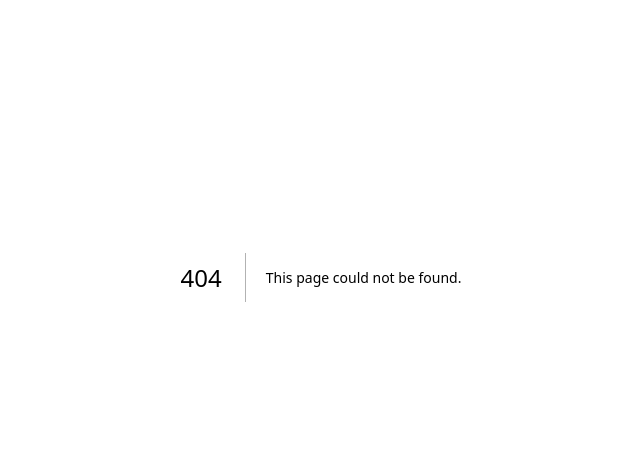
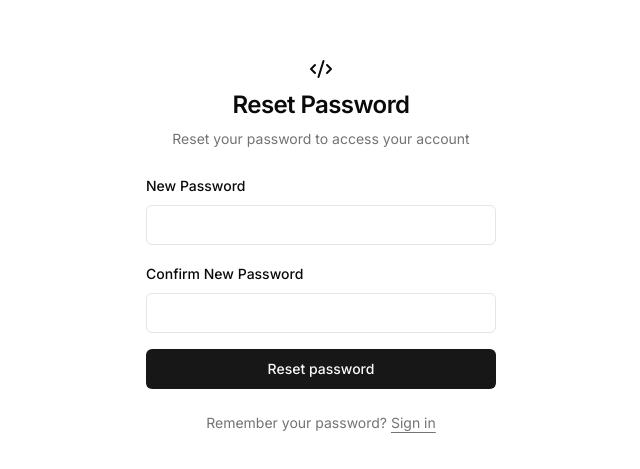
Before and after one commit to RohanSinghProgrammer/dev-market, a Next.js app: page /set-new-password in a window 1280 px wide. Before the commit this address had no page. Shown: the part 123-592 px from the top of the page, without its empty margins (319-959 px from the left). Built offline with nearby package versions, Linux system fonts and the light colour scheme; no server answers.

Commit message:
added forgot password feature

```diff
--- a/app/(auth)/forgot-password/page.tsx
+++ b/app/(auth)/forgot-password/page.tsx
@@ -12,14 +12,32 @@ export default function ForgotPasswordPage() {
   const { toast } = useToast();
   const [isLoading, setIsLoading] = useState(false);
   const [emailSent, setEmailSent] = useState(false);
+  const [email, setEmail] = useState("");
+  const domain = typeof window !== "undefined" ? window.location.origin : "";
+  const user =
+    typeof window !== "undefined"
+      ? JSON.parse(window.localStorage.getItem("user") as string)
+      : null;
 
   const onSubmit = async (e: React.FormEvent<HTMLFormElement>) => {
     e.preventDefault();
     setIsLoading(true);
 
     try {
+      setEmailSent(true);
       // TODO: Implement actual password reset logic
-      setEmailSent(true);
+      const res = await fetch("/api/send-email", {
+        method: "POST",
+        headers: { "Content-Type": "application/json" },
+        body: JSON.stringify({
+          to: email,
+          subject: "DevMarket - Reset Password",
+          text: `Clink on this link to reset your password ${domain}/set-new-password?email=${user.email}`,
+        }),
+      });
+
+      await res.json();
+      setIsLoading(false);
       toast({
         title: "Reset email sent",
         description: "Check your email for password reset instructions.",
@@ -30,7 +48,6 @@ export default function ForgotPasswordPage() {
         description: "Something went wrong. Please try again.",
         variant: "destructive",
       });
-    } finally {
       setIsLoading(false);
     }
   };
@@ -40,13 +57,14 @@ export default function ForgotPasswordPage() {
       <div className="mx-auto flex w-full flex-col justify-center space-y-6 sm:w-[350px]">
         <div className="flex flex-col space-y-2 text-center">
           <Code2 className="mx-auto h-6 w-6" />
-          <h1 className="text-2xl font-semibold tracking-tight">Reset password</h1>
+          <h1 className="text-2xl font-semibold tracking-tight">
+            Reset password
+          </h1>
           <p className="text-sm text-muted-foreground">
-            Enter your email address and we&apos;ll send you a link to reset your password
+            Enter your email address and we&apos;ll send you a link to reset
+            your password
           </p>
         </div>
-
-        {!emailSent ? (
         <form onSubmit={onSubmit} className="space-y-4">
           <div className="space-y-2">
             <Label htmlFor="email">Email</Label>
@@ -56,26 +74,15 @@ export default function ForgotPasswordPage() {
               type="email"
               disabled={isLoading}
               required
+              name="email"
+              value={email}
+              onChange={(e) => setEmail(e.target.value)}
             />
           </div>
           <Button className="w-full" type="submit" disabled={isLoading}>
             {isLoading ? "Sending..." : "Send Reset Link"}
           </Button>
         </form>
-        ) : (
-          <div className="space-y-4">
-            <p className="text-center text-sm text-muted-foreground">
-              Check your email for password reset instructions.
-            </p>
-            <Button
-              variant="outline"
-              className="w-full"
-              onClick={() => setEmailSent(false)}
-            >
-              Try another email
-            </Button>
-          </div>
-        )}
 
         <p className="px-8 text-center text-sm text-muted-foreground">
           Remember your password?{" "}
--- /dev/null
+++ b/app/(auth)/set-new-password/actions.ts
@@ -0,0 +1,47 @@
+"use server";
+
+import { hashPassword } from "@/actions/hashPassword";
+import { User } from "@/models/user.model";
+
+export const handleResetPassword = async (
+  formData: FormData,
+  email: string
+) => {
+  try {
+    let { password, confirmPassword } = Object.fromEntries(formData.entries());
+    const user = await User.findOne({
+      email,
+    });
+    // * Check passwords matches together or not
+    if (password !== confirmPassword) {
+      return {
+        success: false,
+        title: "Oops!",
+        description: "Looks like your passwords don't match.",
+      };
+    }
+    // * If user not exists
+    if (!user) {
+      return {
+        success: false,
+        title: "User doesn't exists",
+        description: "Looks like you don't have an account yet.",
+      };
+    }
+    // * Set new password
+    password = hashPassword(password.toString());
+    await User.updateOne({ email }, { password });
+    return {
+      success: true,
+      title: "Password reset successfully",
+      description: "Now you can login with your new password.",
+      redirect: "/login",
+    };
+  } catch (err: any) {
+    return {
+      success: false,
+      title: "Something went wrong!",
+      description: err?.message,
+    };
+  }
+};
--- /dev/null
+++ b/app/(auth)/set-new-password/page.tsx
@@ -0,0 +1,95 @@
+"use client";
+
+import Link from "next/link";
+import { Input } from "@/components/ui/input";
+import { Label } from "@/components/ui/label";
+import { Code2 } from "lucide-react";
+import SubmitButton from "@/components/submit-btn";
+import { handleResetPassword } from "./actions";
+import { useToast } from "@/hooks/use-toast";
+import { useRouter, useSearchParams } from "next/navigation";
+import { useEffect } from "react";
+
+export default function LoginPage() {
+  const { toast } = useToast();
+  const router = useRouter();
+  const searchParams = useSearchParams();
+  const email = searchParams.get("email") || "";
+  const handleServerAction = async (formData: FormData) => {
+    let {
+      title = "Something Went Wrong!",
+      description = "Please contact developer to fix this issue",
+      redirect,
+    }: any = await handleResetPassword(formData, email);
+    toast({
+      title,
+      description,
+    });
+    if (redirect) {
+      router.replace(redirect);
+    }
+  };
+
+  useEffect(() => {
+    if (!email) {
+      router.back();
+    }
+  }, [email, router]);
+
+  return (
+    <div className="container mx-auto flex min-h-[calc(100vh-4rem)] flex-col items-center justify-center">
+      <div className="mx-auto flex w-full flex-col justify-center space-y-6 sm:w-[350px]">
+        <div className="flex flex-col space-y-2 text-center">
+          <Code2 className="mx-auto h-6 w-6" />
+          <h1 className="text-2xl font-semibold tracking-tight">
+            Reset Password
+          </h1>
+          <p className="text-sm text-muted-foreground">
+            Reset your password to access your account
+          </p>
+        </div>
+
+        <form action={handleServerAction} className="space-y-4">
+          <div className="space-y-2">
+            <Label htmlFor="password">New Password</Label>
+            <Input
+              id="password"
+              type="password"
+              name="password"
+              minLength={8}
+              pattern="(?=.*[A-Za-z])(?=.*\d)[A-Za-z\d]{8,}"
+              title="Must contain at least 8 characters, including one letter and one number"
+              required
+            />
+          </div>
+          <div className="space-y-2">
+            <Label htmlFor="confirmPassword">Confirm New Password</Label>
+            <Input
+              id="confirmPassword"
+              type="password"
+              name="confirmPassword"
+              minLength={8}
+              pattern="(?=.*[A-Za-z])(?=.*\d)[A-Za-z\d]{8,}"
+              title="Must contain at least 8 characters, including one letter and one number"
+              required
+            />
+          </div>
+          <SubmitButton
+            text="Reset password"
+            loadingText="Setting new password"
+          />
+        </form>
+
+        <p className="px-8 text-center text-sm text-muted-foreground">
+          Remember your password?{" "}
+          <Link
+            href="/login"
+            className="underline underline-offset-4 hover:text-primary"
+          >
+            Sign in
+          </Link>
+        </p>
+      </div>
+    </div>
+  );
+}
--- /dev/null
+++ b/app/api/send-email/route.ts
@@ -0,0 +1,30 @@
+import nodemailer from "nodemailer";
+import { NextResponse } from "next/server";
+
+export async function POST(req: Request) {
+  const { to, subject, text } = await req.json();
+
+  const transporter = nodemailer.createTransport({
+    service: "gmail",
+    auth: {
+      user: process.env.EMAIL_USER,
+      pass: process.env.EMAIL_PASS,
+    },
+    tls: {
+      rejectUnauthorized: false,
+    },
+  });
+
+  try {
+    await transporter.sendMail({
+      from: process.env.EMAIL_USER,
+      to,
+      subject,
+      text,
+    });
+
+    return NextResponse.json({ message: "Email sent successfully!" });
+  } catch (error) {
+    return NextResponse.json({ error: "Failed to send email" }, { status: 500 });
+  }
+}
--- a/package.json
+++ b/package.json
@@ -57,6 +57,7 @@
     "mongoose": "^8.14.2",
     "next": "15.1.4",
     "next-themes": "^0.4.4",
+    "nodemailer": "^7.0.3",
     "postcss": "8.5.1",
     "react": "19.0.0",
     "react-day-picker": "^9.5.0",
@@ -75,6 +76,7 @@
     "zustand": "^5.0.3"
   },
   "devDependencies": {
-    "@types/crypto-js": "^4.2.2"
+    "@types/crypto-js": "^4.2.2",
+    "@types/nodemailer": "^6.4.17"
   }
 }
```
Also changed, not shown: 1 other file (tests, documents, lock files or other folders). Lines whose indentation alone changed are shown as unchanged.
